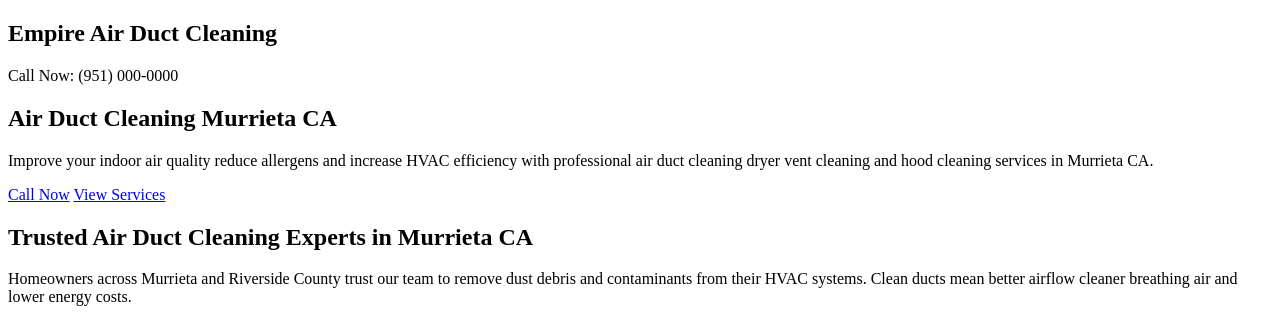
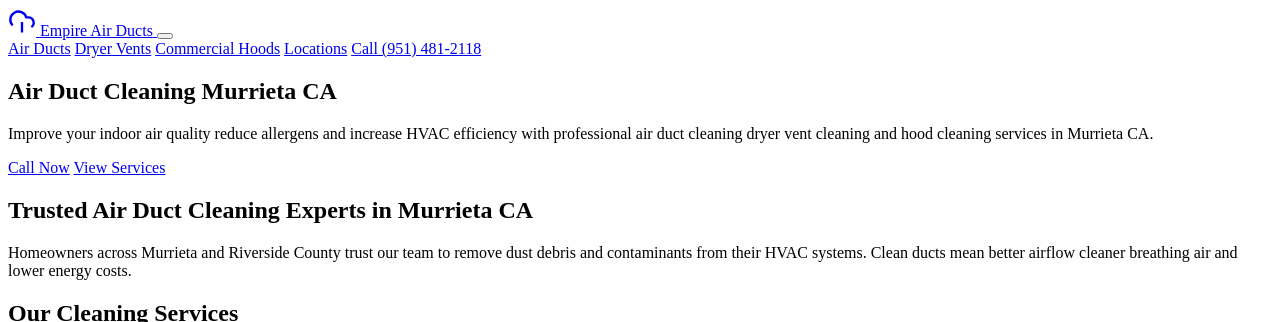
Before and after one commit to YourOnlineSquad/empire-air-ducts-cleaning, a Jekyll site: the page built from index.html, in a window 1280 px wide and 900 px high, cut to the strip 0-322 px from the top of the window. Built offline with Jekyll 4.4.1, drawn with Linux system fonts in a browser that asks for light colours.

Commit message:
Update header.html

```diff
--- a/_includes/header.html
+++ b/_includes/header.html
@@ -1,4 +1,22 @@
-<header>
-  <h2>Empire Air Duct Cleaning</h2>
-  <p>Call Now: (951) 000-0000</p>
+<header class="site-header">
+    <div class="container header-container">
+        <a href="/index.html" class="brand-logo">
+            <span class="brand-icon">
+                <svg viewBox="0 0 24 24" width="28" height="28" fill="none" stroke="currentColor" stroke-width="2"><path d="M4 14.899A7 7 0 1 1 15.71 8h1.79a4.5 4.5 0 0 1 2.5 8.242M12 12v9"/></svg>
+            </span>
+            <span class="brand-text">Empire Air Ducts</span>
+        </a>
+
+        <button class="menu-toggle" aria-label="Toggle navigation">
+            <span></span><span></span><span></span>
+        </button>
+
+        <nav class="nav-links">
+            <a href="/air-duct-cleaning/index.html">Air Ducts</a>
+            <a href="/dryer-vent-cleaning/index.html">Dryer Vents</a>
+            <a href="/commercial-hood-cleaning/index.html">Commercial Hoods</a>
+            <a href="/service-areas/index.html">Locations</a>
+            <a href="tel:9514812118" class="btn btn-glow header-cta">Call (951) 481-2118</a>
+        </nav>
+    </div>
 </header>
```
